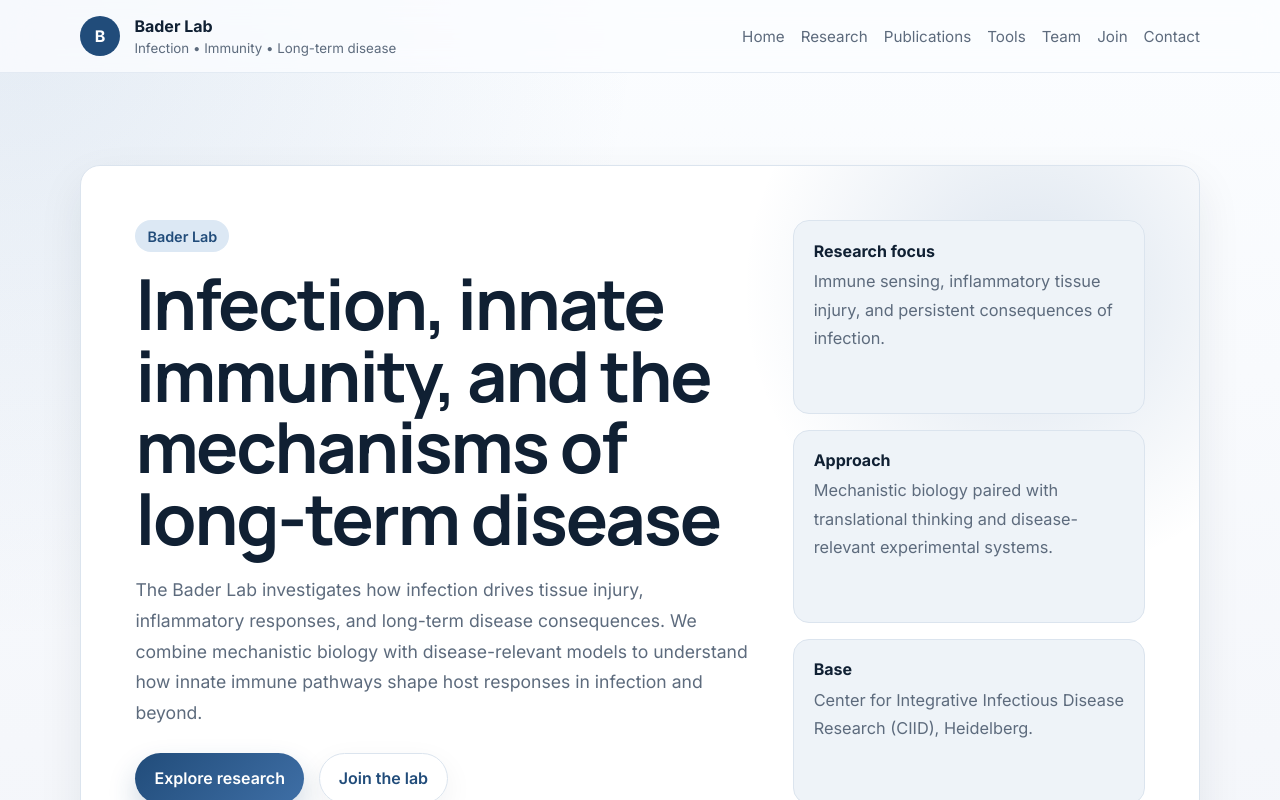
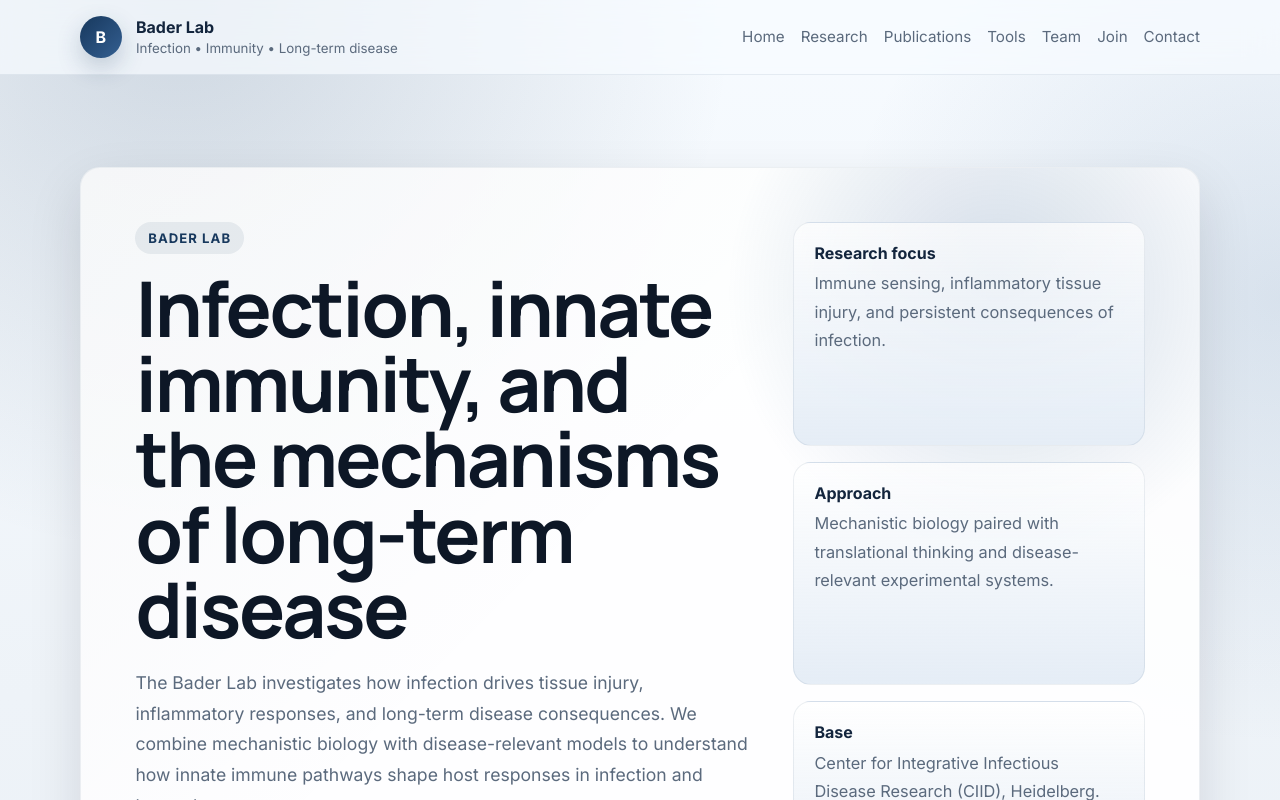
Before and after one commit to blackglasslab/website, a Next.js app: page / in a window 1280 px wide. Shown: the top 800 px of the page. Built offline with nearby package versions, Linux system fonts and the light colour scheme.

Commit message:
Deepen site mood and cinematic contrast

```diff
--- a/app/globals.css
+++ b/app/globals.css
@@ -1,18 +1,19 @@
 :root {
-  --bg: #f5f7fb;
+  --bg: #eef3f8;
   --surface: #ffffff;
-  --surface-soft: #eef3f8;
-  --surface-deep: #e4edf7;
-  --text: #102033;
-  --muted: #5d6b7d;
-  --line: #dbe4ee;
-  --accent: #214c7a;
-  --accent-2: #3f6fa6;
-  --accent-soft: #dce8f4;
+  --surface-soft: #e5edf6;
+  --surface-deep: #d7e3f0;
+  --ink: #0d1726;
+  --text: #13253d;
+  --muted: #5b6a7d;
+  --line: #d4dfeb;
+  --accent: #17385d;
+  --accent-2: #345f91;
+  --accent-soft: #d7e4f2;
   --max-width: 1120px;
   --radius: 20px;
-  --shadow: 0 18px 45px rgba(16, 32, 51, 0.08);
-  --shadow-soft: 0 10px 30px rgba(16, 32, 51, 0.06);
+  --shadow: 0 22px 54px rgba(10, 20, 36, 0.12);
+  --shadow-soft: 0 14px 34px rgba(10, 20, 36, 0.08);
 }
 
 * {
@@ -27,8 +28,9 @@ body {
   margin: 0;
   font-family: var(--font-body), ui-sans-serif, system-ui, -apple-system, BlinkMacSystemFont, "Segoe UI", sans-serif;
   background:
-    radial-gradient(circle at top left, rgba(63, 111, 166, 0.12), transparent 32%),
-    linear-gradient(180deg, #fbfdff 0%, var(--bg) 48%, #eef3f8 100%);
+    radial-gradient(circle at 14% 0%, rgba(23, 56, 93, 0.18), transparent 28%),
+    radial-gradient(circle at 100% 18%, rgba(52, 95, 145, 0.14), transparent 24%),
+    linear-gradient(180deg, #f7fbff 0%, #eef3f8 42%, #e6edf6 100%);
   color: var(--text);
 }
 
@@ -52,9 +54,9 @@ a {
   position: sticky;
   top: 0;
   z-index: 20;
-  backdrop-filter: blur(14px);
-  background: rgba(251, 253, 255, 0.78);
-  border-bottom: 1px solid rgba(219, 228, 238, 0.7);
+  backdrop-filter: blur(16px);
+  background: rgba(247, 251, 255, 0.72);
+  border-bottom: 1px solid rgba(23, 56, 93, 0.08);
 }
 
 .header-inner,
@@ -85,12 +87,13 @@ a {
 .brand-mark {
   display: inline-grid;
   place-items: center;
-  width: 2.5rem;
-  height: 2.5rem;
+  width: 2.6rem;
+  height: 2.6rem;
   border-radius: 999px;
-  background: var(--accent);
+  background: linear-gradient(135deg, var(--accent) 0%, var(--accent-2) 100%);
   color: white;
   font-weight: 700;
+  box-shadow: 0 10px 24px rgba(23, 56, 93, 0.22);
 }
 
 .site-nav {
@@ -121,8 +124,8 @@ section {
 .contact-card,
 .position-card,
 .team-card {
-  background: var(--surface);
-  border: 1px solid var(--line);
+  background: rgba(255, 255, 255, 0.9);
+  border: 1px solid rgba(23, 56, 93, 0.08);
   border-radius: var(--radius);
   box-shadow: var(--shadow);
 }
@@ -140,7 +143,18 @@ section {
   content: '';
   position: absolute;
   inset: 0;
-  background: radial-gradient(circle at 85% 18%, rgba(63, 111, 166, 0.18), transparent 26%);
+  background:
+    radial-gradient(circle at 82% 16%, rgba(52, 95, 145, 0.22), transparent 24%),
+    linear-gradient(135deg, rgba(23, 56, 93, 0.03) 0%, transparent 48%);
+  pointer-events: none;
+}
+
+.hero-card::after {
+  content: '';
+  position: absolute;
+  inset: auto -10% -35% 42%;
+  height: 220px;
+  background: radial-gradient(circle, rgba(23, 56, 93, 0.1) 0%, transparent 62%);
   pointer-events: none;
 }
 
@@ -152,12 +166,14 @@ section {
 .eyebrow {
   display: inline-block;
   margin-bottom: 1rem;
-  padding: 0.45rem 0.75rem;
+  padding: 0.5rem 0.8rem;
   border-radius: 999px;
-  background: var(--accent-soft);
+  background: rgba(23, 56, 93, 0.08);
   color: var(--accent);
-  font-size: 0.9rem;
-  font-weight: 600;
+  font-size: 0.82rem;
+  font-weight: 700;
+  letter-spacing: 0.08em;
+  text-transform: uppercase;
 }
 
 h1,
@@ -169,14 +185,16 @@ h3 {
 }
 
 h1 {
-  font-size: clamp(2.2rem, 6vw, 4.4rem);
-  line-height: 1.02;
-  margin-bottom: 1.25rem;
+  font-size: clamp(2.4rem, 6vw, 4.9rem);
+  line-height: 0.98;
+  margin-bottom: 1.35rem;
+  color: var(--ink);
 }
 
 h2 {
-  font-size: clamp(1.8rem, 4vw, 2.7rem);
+  font-size: clamp(1.9rem, 4vw, 2.9rem);
   margin-bottom: 1rem;
+  color: var(--ink);
 }
 
 p {
@@ -197,10 +215,10 @@ p {
 }
 
 .stat {
-  padding: 1.2rem;
-  border-radius: 16px;
-  background: var(--surface-soft);
-  border: 1px solid var(--line);
+  padding: 1.25rem;
+  border-radius: 18px;
+  background: linear-gradient(180deg, rgba(255,255,255,0.7) 0%, var(--surface-soft) 100%);
+  border: 1px solid rgba(23, 56, 93, 0.08);
 }
 
 .stat strong,
@@ -216,7 +234,7 @@ p {
 
 .section-header {
   max-width: 56rem;
-  margin-bottom: 2rem;
+  margin-bottom: 2.5rem;
 }
 
 .research-grid,
@@ -306,9 +324,9 @@ p {
 .contact-card:hover,
 .position-card:hover,
 .team-card:hover {
-  transform: translateY(-2px);
-  box-shadow: 0 24px 55px rgba(16, 32, 51, 0.12);
-  border-color: rgba(63, 111, 166, 0.25);
+  transform: translateY(-3px);
+  box-shadow: 0 28px 62px rgba(10, 20, 36, 0.14);
+  border-color: rgba(52, 95, 145, 0.24);
 }
 
 .kicker {
@@ -387,8 +405,8 @@ p {
   overflow: hidden;
   border-radius: calc(var(--radius) - 2px);
   background: linear-gradient(180deg, #f8fbff 0%, var(--surface-soft) 100%);
-  border: 1px solid var(--line);
-  box-shadow: 0 24px 50px rgba(16, 32, 51, 0.12);
+  border: 1px solid rgba(23, 56, 93, 0.08);
+  box-shadow: 0 28px 60px rgba(10, 20, 36, 0.16);
 }
 
 .research-graphic {
```
